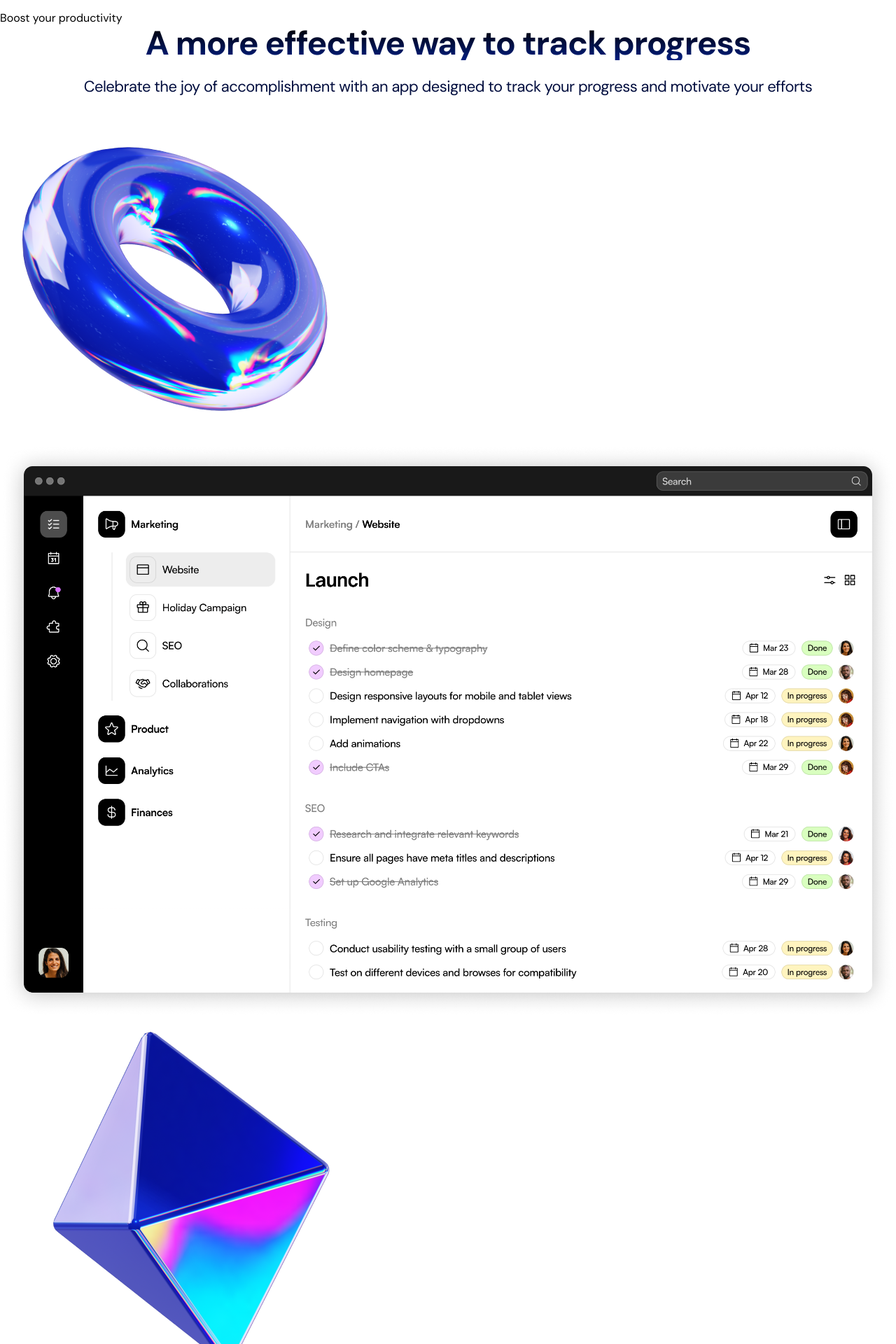
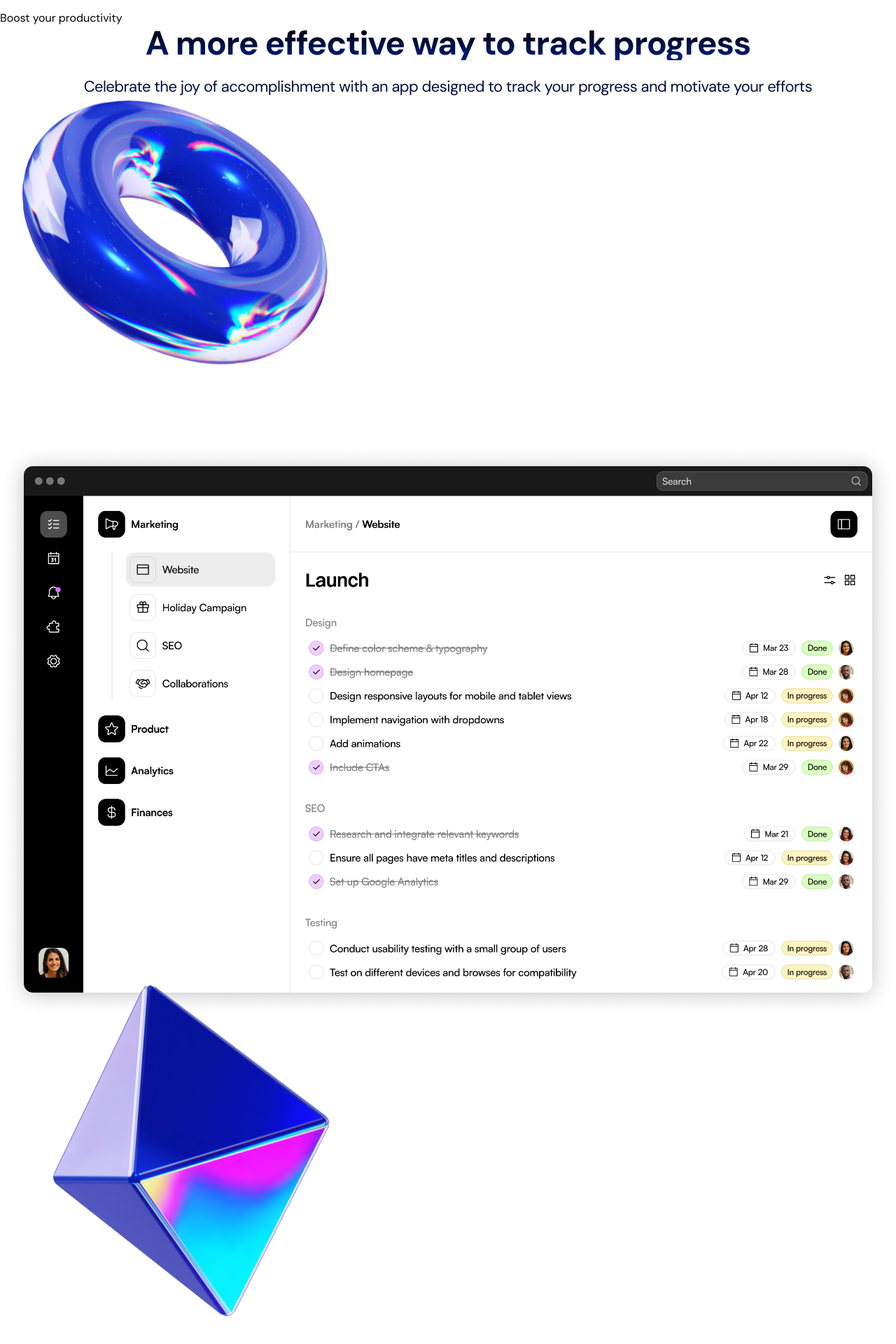
Before and after one commit to Rudra-Sankha-Sinhamahapatra/Learning-Something, a Next.js app in the folder Landing-Pages/saas1/: page / in a window 1280 px wide. Shown: the part 5180-7100 px from the top of the page at 70% size. Built offline with nearby package versions, Linux system fonts and the light colour scheme.

Commit message:
animation: productShowcase

```diff
--- a/Landing-Pages/saas1/src/sections/ProductShowcase.tsx
+++ b/Landing-Pages/saas1/src/sections/ProductShowcase.tsx
@@ -1,11 +1,26 @@
+"use client";
+
 import ProductImage from "@/assets/product-image.png";
 import tubeImage from "@/assets/tube.png";
 import pyramidImage from "@/assets/pyramid.png";
+import { motion, useScroll, useTransform } from "framer-motion";
+import { useRef } from "react";
 import Image from "next/image";
 
 export const ProductShowcase = () => {
+  const sectionRef = useRef(null);
+  const { scrollYProgress } = useScroll({
+    target: sectionRef,
+    offset: ["start end", "end start"],
+  });
+
+  const translateY = useTransform(scrollYProgress, [0, 1], [100, -100]);
+
   return (
-    <section className="md:py-20 py-8  md:flex items-center md:justify-center min-h-[70vh] overflow-x-clip">
+    <section
+      ref={sectionRef}
+      className="md:py-20 py-8  md:flex items-center md:justify-center min-h-[70vh] overflow-x-clip"
+    >
       <div className="container">
         <div className="flex flex-col items-center justify-center">
           <div className="w-full max-w-[500px] text-center mb-8 md:mb-12">
@@ -22,13 +37,27 @@ export const ProductShowcase = () => {
           </div>
           <div className="relative w-[95%] md:w-[85%] max-w-[1400px] mx-auto mt-10">
             <div className="hidden md:block absolute top-40 -left-12 z-10 w-32 rotate-[-10deg]">
-              <Image src={tubeImage} alt="tubeImage" />
+              <motion.img
+                src={tubeImage.src}
+                alt="tubeImage"
+                className="w-full h-auto"
+                style={{ translateY }}
+              />
             </div>
             <div className="w-full">
-                <Image src={ProductImage} alt="productImage" className="w-full h-auto" priority />
+              <Image
+                src={ProductImage}
+                alt="productImage"
+                className="w-full h-auto"
+              />
             </div>
             <div className="hidden md:block absolute -top-10 -right-16 z-10  md:w-32">
-              <Image src={pyramidImage} alt="pyramidImage" />
+              <motion.img
+                src={pyramidImage.src}
+                alt="pyramidImage"
+                className="w-full h-auto"
+                style={{ translateY }}
+              />
             </div>
           </div>
         </div>
```
